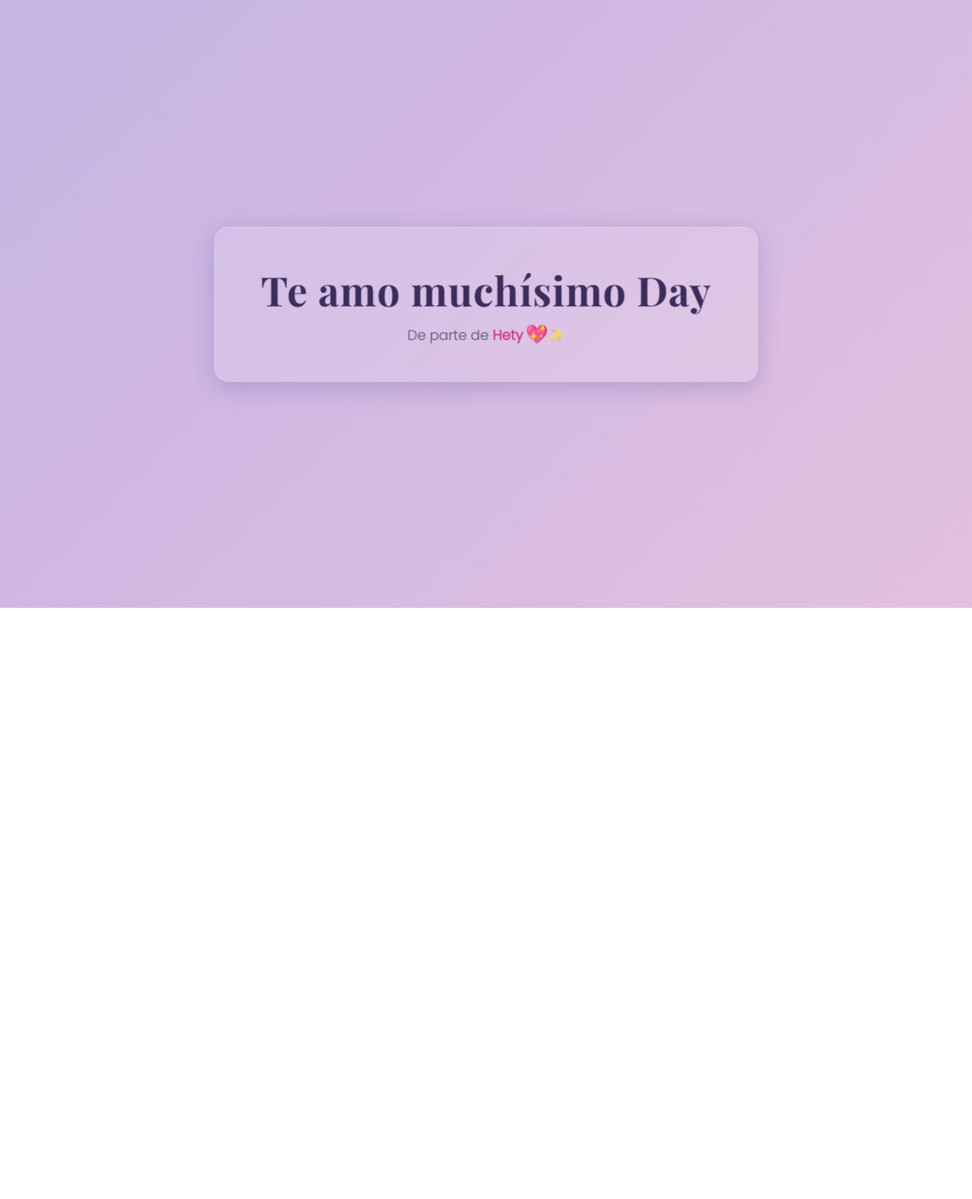
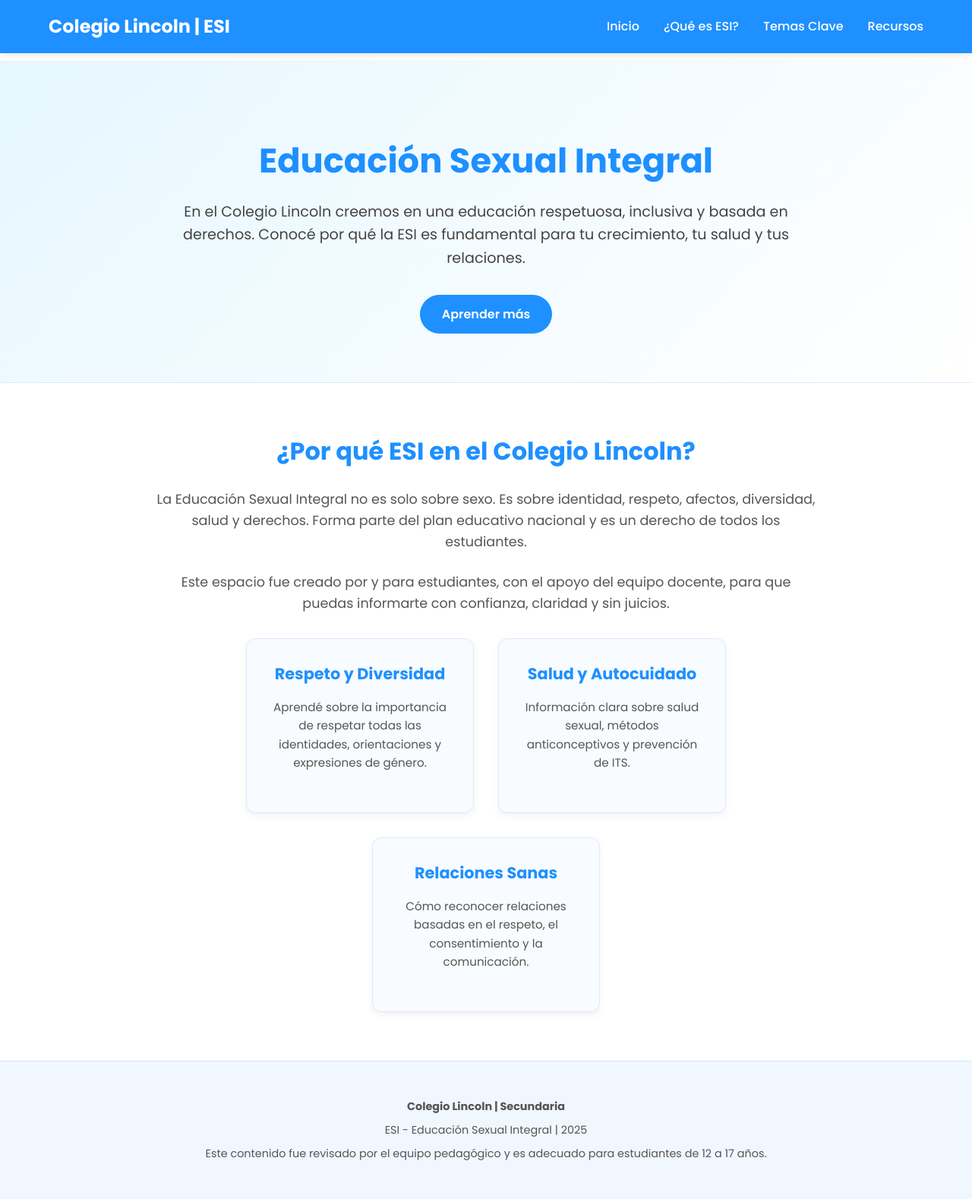
Before and after one commit to hety77/My-web, a plain HTML site: page index.html in a window 1280 px wide. Shown: the whole page at 76% size. Before the commit the page ends 800 px from the top, so only its background shows below. Drawn offline with nearby package versions, Linux system fonts and the light colour scheme.

Commit message:
Update index.html

```diff
--- a/index.html
+++ b/index.html
@@ -1,126 +1,257 @@
 <!DOCTYPE html>
 <html lang="es">
 <head>
-    <meta charset="UTF-8">
-    <meta name="viewport" content="width=device-width, initial-scale=1.0">
-    <title>Un Mensaje para Day ❤️</title>
-    <link rel="preconnect" href="https://fonts.googleapis.com">
-    <link rel="preconnect" href="https://fonts.gstatic.com" crossorigin>
-    <link href="https://fonts.googleapis.com/css2?family=Playfair+Display:wght@700&family=Poppins:wght@300&display=swap" rel="stylesheet">
+  <meta charset="UTF-8" />
+  <meta name="viewport" content="width=device-width, initial-scale=1.0"/>
+  <title>ESI en Lincoln | Colegio Lincoln</title>
+  <link href="https://fonts.googleapis.com/css2?family=Poppins:wght@400;500;600;700&display=swap" rel="stylesheet">
   <style>
-        /* --- Estilos Generales y Fondo Animado --- */
-        body {
+    /* Reset básico */
+    * {
       margin: 0;
-            font-family: 'Poppins', sans-serif;
-            display: flex;
-            justify-content: center;
-            align-items: center;
-            min-height: 100vh;
-            background: linear-gradient(-45deg, #f8cdda, #d0b7e2, #a7b3e0, #b4d8e2);
-            background-size: 400% 400%;
-            animation: gradientBG 15s ease infinite;
-            overflow: hidden; /* Evita barras de scroll por las partículas */
+      padding: 0;
+      box-sizing: border-box;
     }
 
-        @keyframes gradientBG {
-            0% { background-position: 0% 50%; }
-            50% { background-position: 100% 50%; }
-            100% { background-position: 0% 50%; }
+    body {
+      font-family: 'Poppins', sans-serif;
+      color: #333;
+      line-height: 1.6;
+      background-color: #fff;
     }
 
-        /* --- Contenedor Principal (Tarjeta de Cristal) --- */
-        .container {
-            text-align: center;
-            background: rgba(255, 255, 255, 0.15);
-            padding: 3em 4em;
-            border-radius: 20px;
-            border: 1px solid rgba(255, 255, 255, 0.2);
-            box-shadow: 0 8px 32px 0 rgba(31, 38, 135, 0.2);
-            backdrop-filter: blur(10px);
-            -webkit-backdrop-filter: blur(10px);
-            color: #2c3e50;
-            animation: fadeIn 1.5s ease-out;
-            transform: scale(0.95);
-            transition: transform 0.3s ease;
+    /* Cabecera */
+    header {
+      background-color: #1E90FF;
+      color: white;
+      padding: 1rem 5%;
+      display: flex;
+      justify-content: space-between;
+      align-items: center;
+      box-shadow: 0 2px 10px rgba(0,0,0,0.1);
+      position: fixed;
+      width: 100%;
+      top: 0;
+      z-index: 1000;
     }
 
-        .container:hover {
-            transform: scale(1);
+    header .logo {
+      font-size: 1.5rem;
+      font-weight: 700;
     }
 
-        @keyframes fadeIn {
-            from {
-                opacity: 0;
-                transform: translateY(20px) scale(0.9);
-            }
-            to {
-                opacity: 1;
-                transform: translateY(0) scale(0.95);
-            }
+    nav ul {
+      display: flex;
+      list-style: none;
     }
 
-        /* --- Título Principal --- */
-        h1 {
-            font-family: 'Playfair Display', serif;
-            font-size: 3.5rem;
-            margin: 0 0 0.5rem 0;
-            color: #3a2d5c;
-            letter-spacing: 1px;
+    nav ul li {
+      margin-left: 2rem;
     }
 
-        /* --- Párrafo "De parte de" --- */
-        .from-text {
-            font-size: 1.2rem;
-            font-weight: 300;
-            margin: 0;
-            color: #4a4e69;
+    nav ul li a {
+      color: white;
+      text-decoration: none;
+      font-weight: 500;
+      transition: opacity 0.3s;
     }
 
-        /* --- Nombre y Emojis --- */
-        .name {
-            font-weight: bold;
-            color: #d63384; /* Un rosa vibrante para el nombre */
+    nav ul li a:hover {
+      opacity: 0.85;
     }
 
-        .emoji {
-            display: inline-block;
-            font-size: 1.2em;
-            animation: pulse 1.8s infinite ease-in-out;
+    /* Hero Section */
+    .hero {
+      margin-top: 80px;
+      background: linear-gradient(135deg, #e6f7ff 0%, #ffffff 100%);
+      padding: 6rem 5% 4rem;
+      text-align: center;
+      border-bottom: 1px solid #e0e7ff;
     }
 
-        @keyframes pulse {
-            0%, 100% {
-                transform: scale(1);
-            }
-            50% {
-                transform: scale(1.25);
-            }
+    .hero h1 {
+      font-size: 2.8rem;
+      color: #1E90FF;
+      margin-bottom: 1rem;
     }
 
-        /* --- Adaptación para móviles --- */
-        @media (max-width: 600px) {
-            .container {
-                padding: 2em 1.5em;
-                margin: 1em;
+    .hero p {
+      font-size: 1.2rem;
+      color: #444;
+      max-width: 800px;
+      margin: 0 auto 2rem;
     }
-            h1 {
-                font-size: 2.5rem;
+
+    .btn {
+      display: inline-block;
+      background-color: #1E90FF;
+      color: white;
+      padding: 0.8rem 1.8rem;
+      border-radius: 50px;
+      text-decoration: none;
+      font-weight: 600;
+      transition: transform 0.3s, box-shadow 0.3s;
     }
-            .from-text {
+
+    .btn:hover {
+      transform: translateY(-3px);
+      box-shadow: 0 5px 15px rgba(30, 144, 255, 0.3);
+    }
+
+    /* Sección de introducción */
+    .intro {
+      padding: 4rem 5%;
+      max-width: 1000px;
+      margin: 0 auto;
+      text-align: center;
+    }
+
+    .intro h2 {
+      font-size: 2rem;
+      color: #1E90FF;
+      margin-bottom: 1.5rem;
+    }
+
+    .intro p {
+      font-size: 1.1rem;
+      color: #555;
+      margin-bottom: 1.5rem;
+    }
+
+    .cards {
+      display: flex;
+      flex-wrap: wrap;
+      justify-content: center;
+      gap: 2rem;
+      margin-top: 2rem;
+    }
+
+    .card {
+      background: #f8fbff;
+      border: 1px solid #e0e7ff;
+      border-radius: 12px;
+      padding: 1.8rem;
+      width: 300px;
+      box-shadow: 0 4px 10px rgba(0,0,0,0.05);
+      transition: transform 0.3s;
+    }
+
+    .card:hover {
+      transform: translateY(-10px);
+    }
+
+    .card h3 {
+      color: #1E90FF;
+      margin-bottom: 1rem;
+      font-size: 1.3rem;
+    }
+
+    .card p {
+      color: #555;
+      font-size: 0.95rem;
+    }
+
+    /* Footer */
+    footer {
+      background-color: #f0f7ff;
+      padding: 2.5rem 5%;
+      text-align: center;
+      color: #555;
+      font-size: 0.9rem;
+      border-top: 1px solid #d0e5ff;
+    }
+
+    footer p {
+      margin: 0.5rem 0;
+    }
+
+    /* Responsive */
+    @media (max-width: 768px) {
+      header {
+        flex-direction: column;
+        padding: 1rem;
+      }
+
+      nav ul {
+        margin-top: 1rem;
+      }
+
+      nav ul li {
+        margin-left: 1rem;
+        margin-right: 1rem;
+      }
+
+      .hero h1 {
+        font-size: 2.2rem;
+      }
+
+      .hero p {
         font-size: 1rem;
+      }
+
+      .cards {
+        flex-direction: column;
+        align-items: center;
+      }
+
+      .card {
+        width: 100%;
+        max-width: 350px;
       }
     }
   </style>
 </head>
 <body>
 
-    <!-- Contenedor principal con el mensaje -->
-    <div class="container">
-        <h1>Te amo muchísimo Day</h1>
-        <p class="from-text">
-            De parte de <span class="name">Hety</span> <span class="emoji">💖</span>✨
-        </p>
+  <!-- Cabecera -->
+  <header>
+    <div class="logo">Colegio Lincoln | ESI</div>
+    <nav>
+      <ul>
+        <li><a href="index.html">Inicio</a></li>
+        <li><a href="que-es-esi.html">¿Qué es ESI?</a></li>
+        <li><a href="temas-clave.html">Temas Clave</a></li>
+        <li><a href="recursos.html">Recursos</a></li>
+      </ul>
+    </nav>
+  </header>
+
+  <!-- Hero Section -->
+  <section class="hero">
+    <h1>Educación Sexual Integral</h1>
+    <p>En el Colegio Lincoln creemos en una educación respetuosa, inclusiva y basada en derechos. Conocé por qué la ESI es fundamental para tu crecimiento, tu salud y tus relaciones.</p>
+    <a href="que-es-esi.html" class="btn">Aprender más</a>
+  </section>
+
+  <!-- Introducción -->
+  <section class="intro">
+    <h2>¿Por qué ESI en el Colegio Lincoln?</h2>
+    <p>La Educación Sexual Integral no es solo sobre sexo. Es sobre identidad, respeto, afectos, diversidad, salud y derechos. Forma parte del plan educativo nacional y es un derecho de todos los estudiantes.</p>
+    <p>Este espacio fue creado por y para estudiantes, con el apoyo del equipo docente, para que puedas informarte con confianza, claridad y sin juicios.</p>
+
+    <!-- Tarjetas -->
+    <div class="cards">
+      <div class="card">
+        <h3>Respeto y Diversidad</h3>
+        <p>Aprendé sobre la importancia de respetar todas las identidades, orientaciones y expresiones de género.</p>
       </div>
+      <div class="card">
+        <h3>Salud y Autocuidado</h3>
+        <p>Información clara sobre salud sexual, métodos anticonceptivos y prevención de ITS.</p>
+      </div>
+      <div class="card">
+        <h3>Relaciones Sanas</h3>
+        <p>Cómo reconocer relaciones basadas en el respeto, el consentimiento y la comunicación.</p>
+      </div>
+    </div>
+  </section>
+
+  <!-- Footer -->
+  <footer>
+    <p><strong>Colegio Lincoln | Secundaria</strong></p>
+    <p>ESI - Educación Sexual Integral | 2025</p>
+    <p>Este contenido fue revisado por el equipo pedagógico y es adecuado para estudiantes de 12 a 17 años.</p>
+  </footer>
 
 </body>
 </html>
```
Lines whose indentation alone changed are shown as unchanged.
